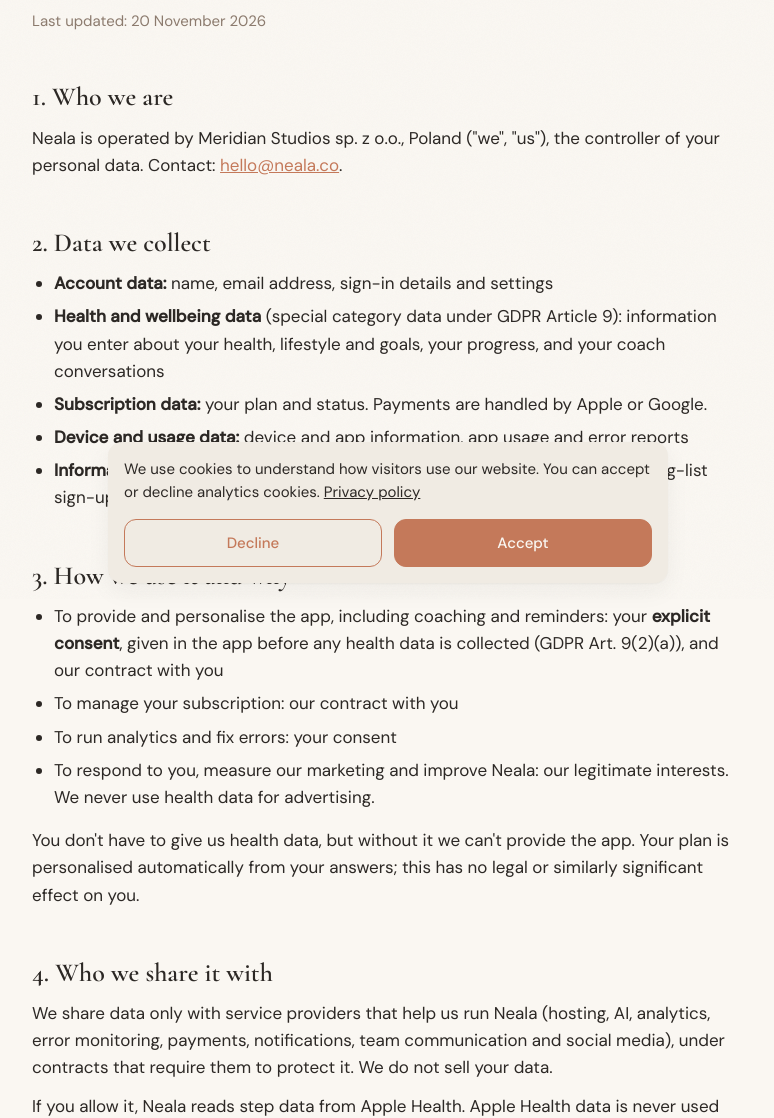
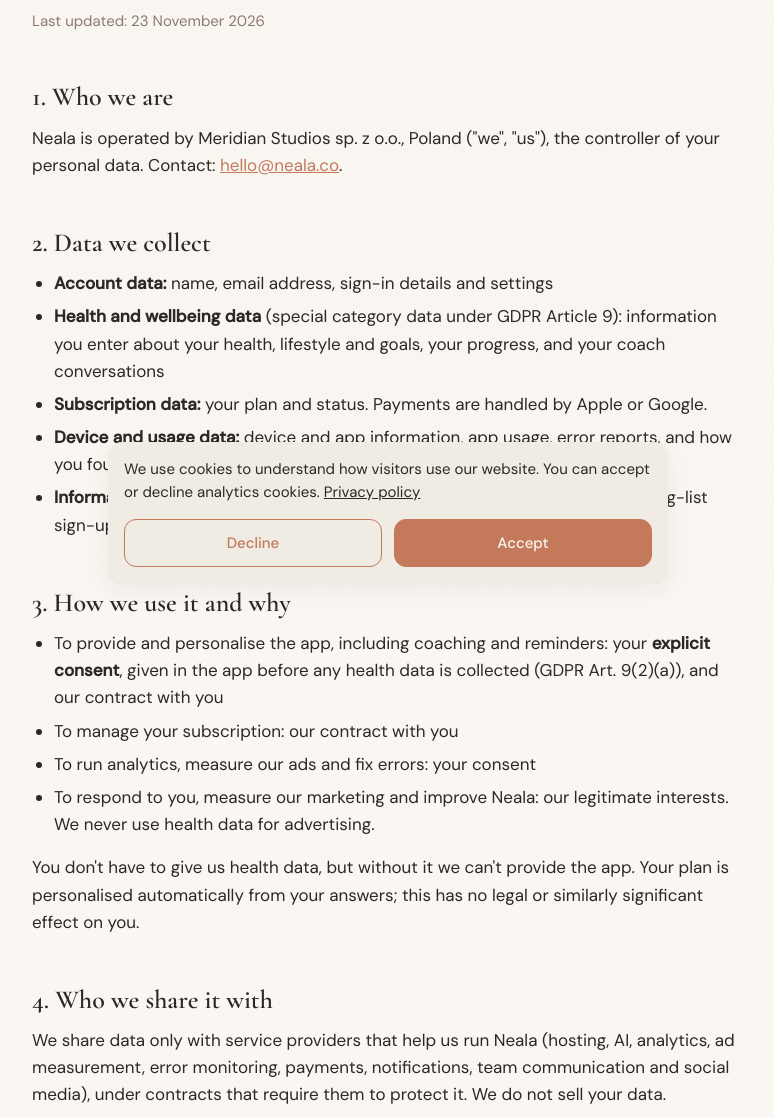
Before and after one commit to kuba-bajda/neala-site, a plain HTML site: page privacy/index.html in a window 1280 px wide. Shown: the part 201-1319 px from the top of the page, without its empty margins (252-1026 px from the left). Drawn offline with nearby package versions, Linux system fonts and the light colour scheme.

Commit message:
privacy: ad measurement (AppsFlyer) in data, purposes and processors (LUN-164)
Co-Authored-By: Claude Opus 5.5 <noreply@anthropic.com>

```diff
--- a/privacy/index.html
+++ b/privacy/index.html
@@ -42,7 +42,7 @@
 <main class="legal-doc">
   <div class="container">
     <h1>Privacy Policy</h1>
-    <p class="updated">Last updated: 20 November 2026</p>
+    <p class="updated">Last updated: 23 November 2026</p>
 
     <h2>1. Who we are</h2>
     <p>Neala is operated by Meridian Studios sp. z o.o., Poland ("we", "us"), the controller of your personal data. Contact: <a href="mailto:hello@neala.co">hello@neala.co</a>.</p>
@@ -53,7 +53,7 @@
       <li><strong>Account data:</strong> name, email address, sign-in details and settings</li>
       <li><strong>Health and wellbeing data</strong> (special category data under GDPR Article 9): information you enter about your health, lifestyle and goals, your progress, and your coach conversations</li>
       <li><strong>Subscription data:</strong> your plan and status. Payments are handled by Apple or Google.</li>
-      <li><strong>Device and usage data:</strong> device and app information, app usage and error reports</li>
+      <li><strong>Device and usage data:</strong> device and app information, app usage, error reports, and how you found the app</li>
       <li><strong>Information you send us:</strong> feedback, support requests, optional answers, mailing-list sign-ups and messages on social media</li>
     </ul>
 
@@ -61,13 +61,14 @@
     <ul>
       <li>To provide and personalise the app, including coaching and reminders: your <strong>explicit consent</strong>, given in the app before any health data is collected (GDPR Art. 9(2)(a)), and our contract with you</li>
       <li>To manage your subscription: our contract with you</li>
-      <li>To run analytics and fix errors: your consent</li>
+      <li>To run analytics, measure our ads and fix errors: your consent</li>
       <li>To respond to you, measure our marketing and improve Neala: our legitimate interests. We never use health data for advertising.</li>
     </ul>
     <p>You don't have to give us health data, but without it we can't provide the app. Your plan is personalised automatically from your answers; this has no legal or similarly significant effect on you.</p>
 
     <h2>4. Who we share it with</h2>
-    <p>We share data only with service providers that help us run Neala (hosting, AI, analytics, error monitoring, payments, notifications, team communication and social media), under contracts that require them to protect it. We do not sell your data.</p>
+    <p>We share data only with service providers that help us run Neala (hosting, AI, analytics, ad measurement, error monitoring, payments, notifications, team communication and social media), under contracts that require them to protect it. We do not sell your data.</p>
+    <p>We measure which of our ads lead to installs and subscriptions. This never includes your health data, and we do not share information that identifies you with advertising platforms.</p>
     <p>If you allow it, Neala reads step data from Apple Health. Apple Health data is never used for advertising or shared with third parties except to provide the app.</p>
 
     <h3 id="website">Our website</h3>
```
